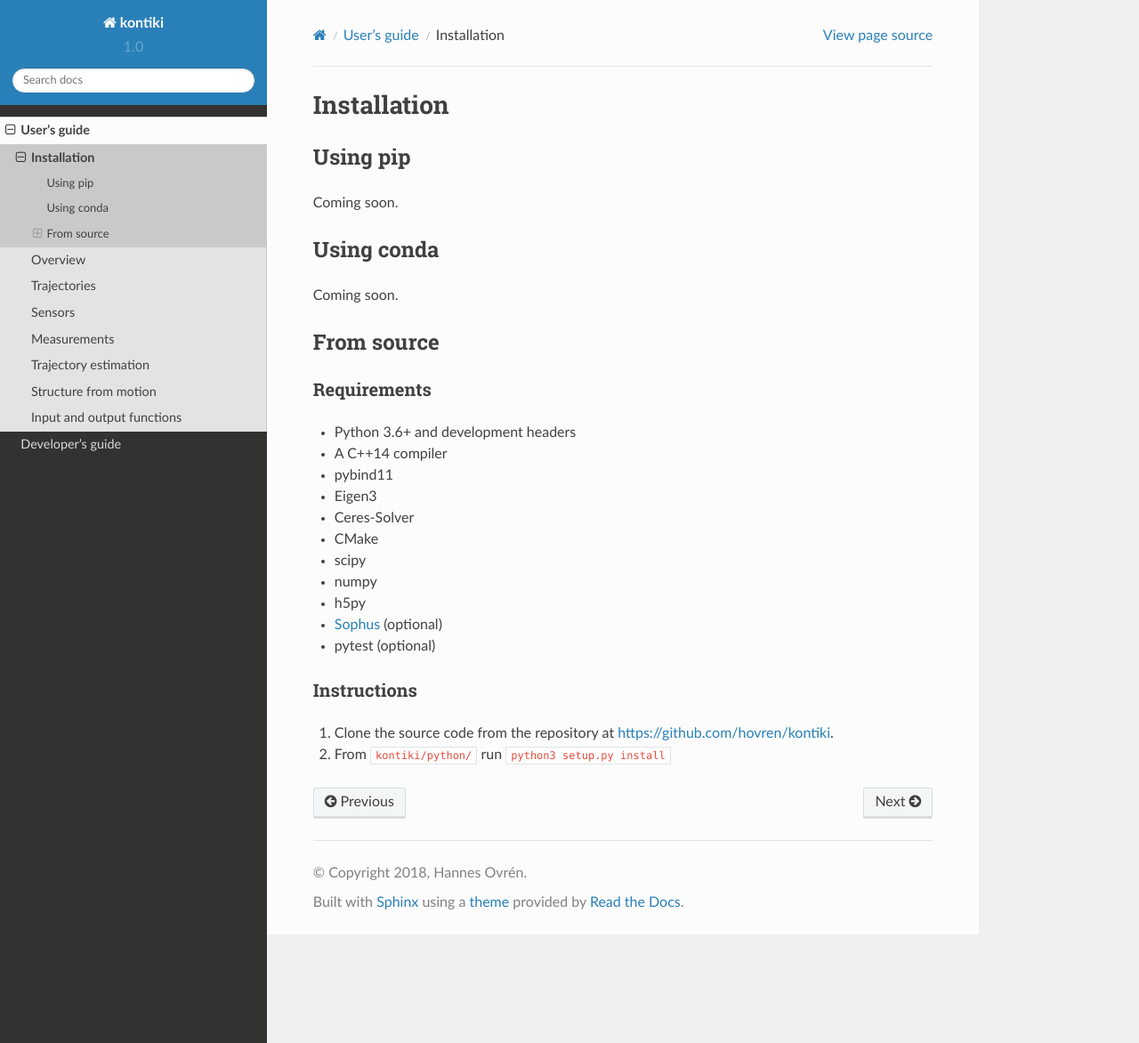
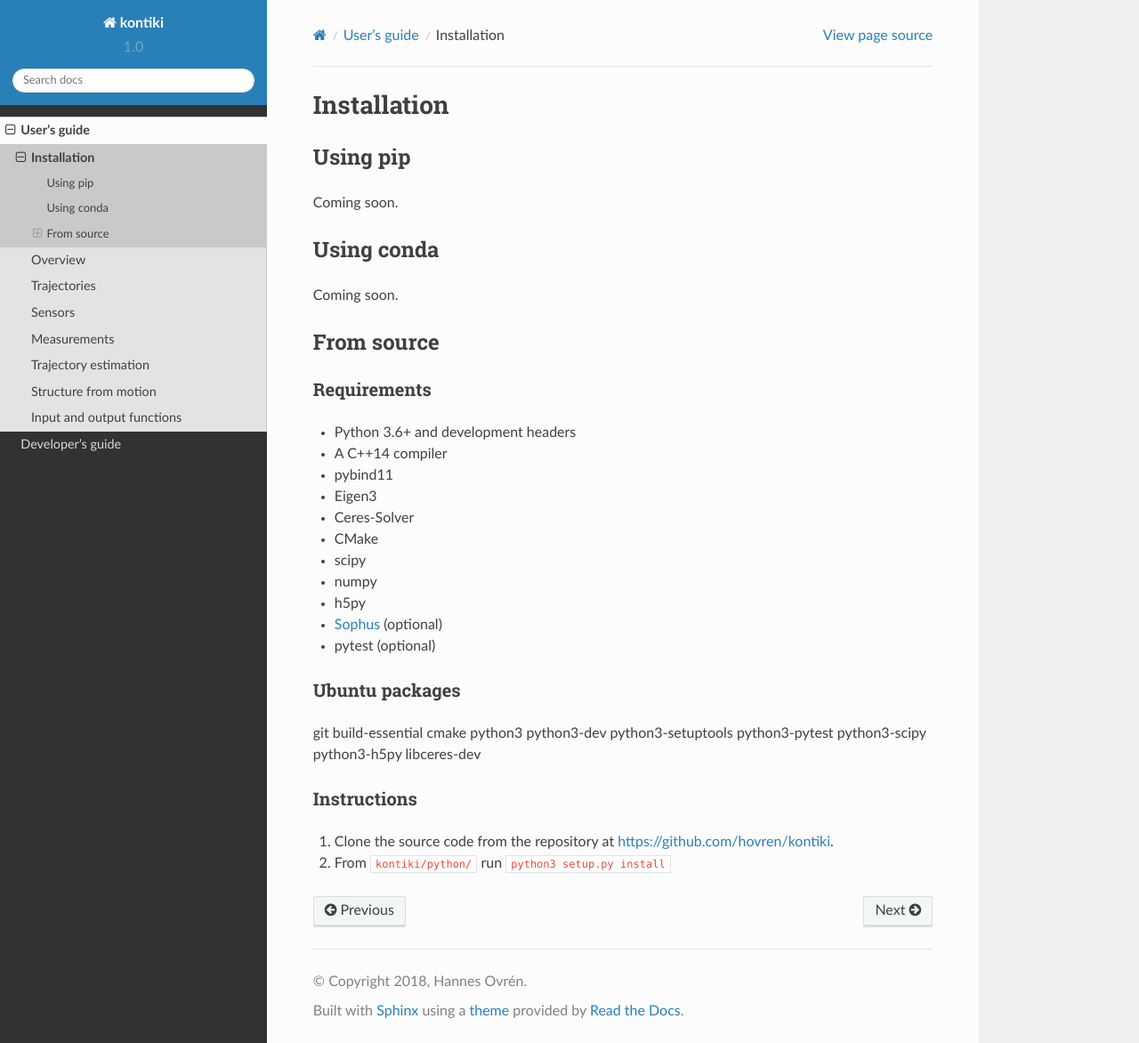
Before and after one commit to hovren/kontiki, a Sphinx documentation site: the page built from docs/users/install.rst, in a window 1280 px wide and 1172 px high. Shown: the whole window at 89% size. Built offline with Sphinx 7.4.7 and the Read the Docs theme 2.0.0, drawn with Linux system fonts in a browser that asks for light colours.

Commit message:
docs: List of required Ubuntu packages

```diff
--- a/docs/users/install.rst
+++ b/docs/users/install.rst
@@ -27,6 +27,20 @@ Requirements
 * `Sophus <https://github.com/strasdat/Sophus>`_ (optional)
 * pytest (optional)
 
+Ubuntu packages
+---------------
+git
+build-essential
+cmake
+python3
+python3-dev
+python3-setuptools
+python3-pytest
+python3-scipy
+python3-h5py
+libceres-dev
+
+
 Instructions
 -------------
 #. Clone the source code from the repository at `<https://github.com/hovren/kontiki>`_.
```
